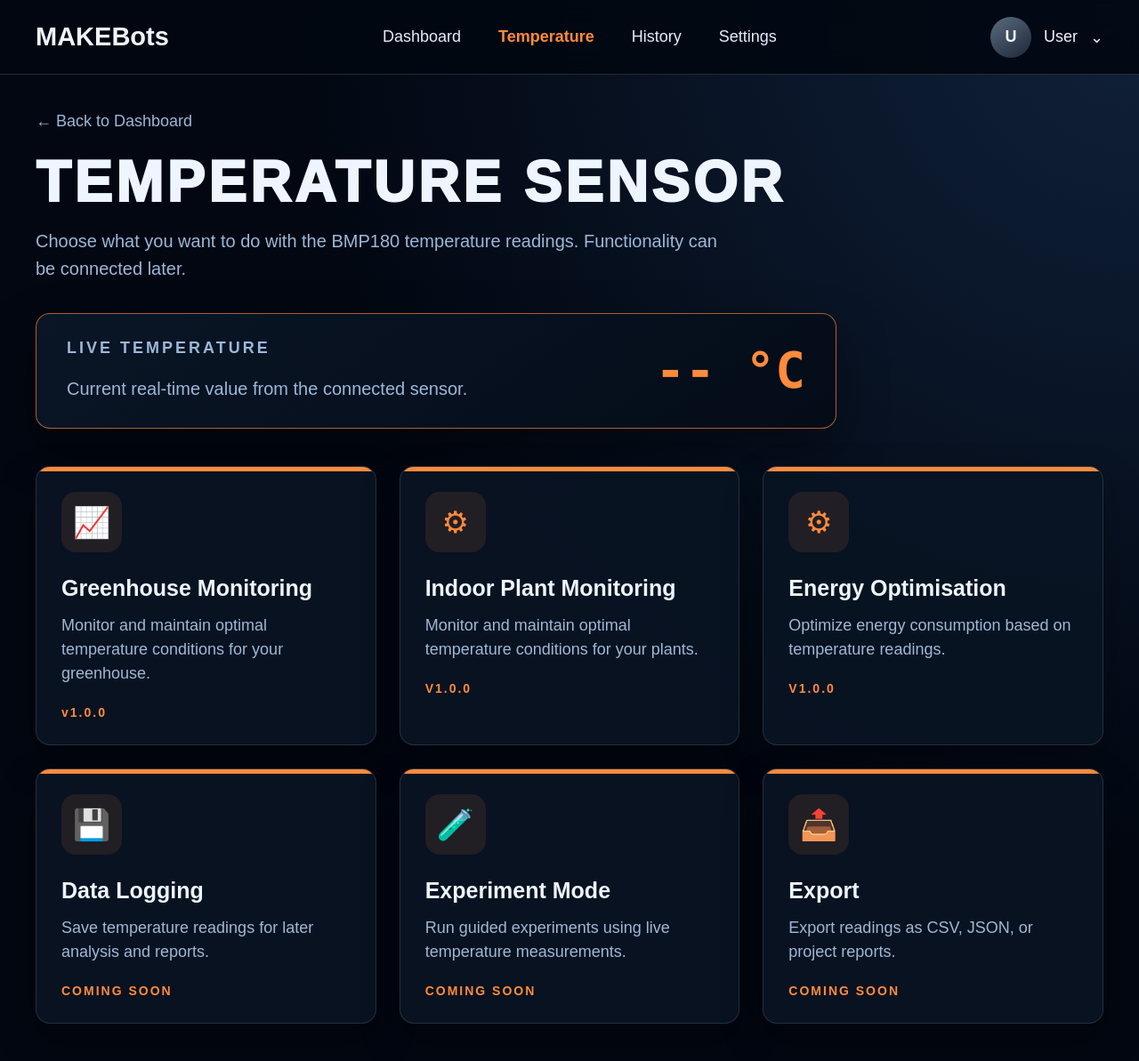
After one commit to AnaniaT/MYOSA, a Flask app: page /temperature in a window 1280 px wide. The commit adds this page. Shown: the whole page at 89% size. Run offline with Flask 3, Linux system fonts and the light colour scheme; data that the repository does not hold is empty.

Commit message:
added basic functionality on temp sensor

```diff
--- a/app.py
+++ b/app.py
@@ -8,6 +8,7 @@ import threading
 import time
 from dotenv import load_dotenv
 import google.generativeai as genai
+
 
 load_dotenv()
 
@@ -31,9 +32,9 @@ ACCEL_XOUT_H = 0x3B
 GYRO_XOUT_H = 0x43
 
 latest_data = {
-    "temperature": 21,
-    "pressure_hpa": 1003.35,
-    "pressure_pa": 1000335,
+    "temperature": None,
+    "pressure_hpa": None,
+    "pressure_pa": None,
     "humidity": None,
     "acceleration": None,
     "last_updated": None
@@ -287,13 +288,17 @@ def update_heatmap():
 
     return "Success"
 
-@app.route("/temperature/fever-test")
-def fever_test_page():
-    return render_template("fever_test.html")
+@app.route("/temperature/greenhouse-monitoring")
+def greenhouse_monitoring_page():
+    return render_template("greenhouse_monitoring.html")
 
-@app.route("/temperature/plant-monitoring")
-def plant_monitoring_page():
-    return render_template("plant_monitoring.html")
+@app.route("/temperature/indoor-plant-monitoring")
+def indoor_plant_monitoring_page():
+    return render_template("indoor_plant_monitoring.html")
+
+@app.route("/temperature/energy-optimization")
+def energy_optimization_page():
+    return render_template("energy_optimization.html")
 
 
 @app.route("/api/status")
@@ -363,24 +368,30 @@ def api_threshold():
 
     return jsonify(response)
 
-@app.route("/analyze-fever", methods=["POST"])
-def analyze_fever():
-    from flask import request
+@app.route("/analyze-greenhouse", methods=["POST"])
+def analyze_greenhouse():
+    data = request.get_json()
+    temperature = data.get("temperature")
 
-    data = request.get_json()
-    avg_temp = data.get("average_temperature")
-
-    if avg_temp is None:
-        return jsonify({"error": "No average temperature received"}), 400
+    if temperature is None:
+        return jsonify({"error": "No temperature received"}), 400
 
     try:
         response = model.generate_content(
             f"""
-            Average measured temperature: {avg_temp} °C.
+            You are an AI greenhouse assistant.
 
-            Decide whether this may indicate fever.
-            Do not give a medical diagnosis.
-            Keep it short and clear.
+            Current greenhouse temperature: {temperature} °C.
+
+            Explain whether the greenhouse is:
+            - too cold
+            - optimal
+            - warm
+            - too hot
+
+            Suggest one practical greenhouse action.
+
+            Keep the response under 4 sentences.
             """
         )
 
@@ -388,7 +399,74 @@ def analyze_fever():
 
     except Exception as e:
         return jsonify({
-            "error": "Gemini analysis failed.",
+            "error": "Greenhouse AI analysis failed.",
+            "details": str(e)
+        }), 500
+
+@app.route("/analyze-indoor-plants", methods=["POST"])
+def analyze_indoor_plants():
+    data = request.get_json()
+    temperature = data.get("temperature")
+
+    if temperature is None:
+        return jsonify({"error": "No temperature received"}), 400
+
+    try:
+        response = model.generate_content(
+            f"""
+            You are an AI indoor plant assistant.
+
+            Current indoor temperature: {temperature} °C.
+
+            Explain whether this temperature is suitable
+            for common indoor houseplants.
+
+            Suggest one plant-care recommendation.
+
+            Keep the response under 4 sentences.
+            """
+        )
+
+        return jsonify({"analysis": response.text})
+
+    except Exception as e:
+        return jsonify({
+            "error": "Indoor plant AI analysis failed.",
+            "details": str(e)
+        }), 500
+
+@app.route("/analyze-energy", methods=["POST"])
+def analyze_energy():
+    data = request.get_json()
+    temperature = data.get("temperature")
+
+    if temperature is None:
+        return jsonify({"error": "No temperature received"}), 400
+
+    try:
+        response = model.generate_content(
+            f"""
+            You are an AI home energy optimization assistant.
+
+            Current room temperature: {temperature} °C.
+
+            Recommend:
+            - cooling
+            - ventilation
+            - heating
+            - no action
+
+            Focus on energy efficiency and comfort.
+
+            Keep the response under 4 sentences.
+            """
+        )
+
+        return jsonify({"analysis": response.text})
+
+    except Exception as e:
+        return jsonify({
+            "error": "Energy optimization AI failed.",
             "details": str(e)
         }), 500
 
--- a/templates/index.html
+++ b/templates/index.html
@@ -360,7 +360,7 @@
         <div class="icon">⌁</div>
         <div class="sensor-title">PRESSURE</div>
         <div class="sensor-code">BMP-180</div>
-        <div class="value"><span id="pressure">--</span><br>hPa</div>
+        <div class="value"><span id="pressure">--</span> hPa</div>
 
         <div class="specs">
           <div class="spec">
--- /dev/null
+++ b/templates/temperature.html
@@ -0,0 +1,324 @@
+
+<!DOCTYPE html>
+<html>
+<head>
+  <title>MAKEBots Temperature Sensor</title>
+
+  <style>
+    * {
+      box-sizing: border-box;
+    }
+
+    body {
+      margin: 0;
+      font-family: Arial, sans-serif;
+      background: radial-gradient(circle at top right, #10213a, #020711 55%);
+      color: #eef5ff;
+    }
+
+    header {
+      height: 84px;
+      display: flex;
+      align-items: center;
+      justify-content: space-between;
+      padding: 0 40px;
+      border-bottom: 1px solid rgba(255,255,255,0.14);
+      background: rgba(2, 7, 17, 0.88);
+      backdrop-filter: blur(14px);
+    }
+
+    .brand {
+      font-size: 29px;
+      font-weight: 800;
+    }
+
+    nav {
+      display: flex;
+      gap: 42px;
+      color: #e5edff;
+      font-size: 18px;
+    }
+
+    nav span {
+      cursor: pointer;
+    }
+
+    nav .active {
+      color: #ff8b3d;
+      font-weight: 800;
+    }
+
+    .profile {
+      display: flex;
+      align-items: center;
+      gap: 14px;
+      font-size: 18px;
+    }
+
+    .avatar {
+      width: 46px;
+      height: 46px;
+      border-radius: 50%;
+      background: linear-gradient(145deg, #5b6b80, #1d2838);
+      display: flex;
+      align-items: center;
+      justify-content: center;
+      font-weight: 800;
+    }
+
+    main {
+      padding: 42px 40px;
+    }
+
+    .back {
+      color: #9bb8d9;
+      text-decoration: none;
+      font-size: 18px;
+      display: inline-block;
+      margin-bottom: 28px;
+    }
+
+    h1 {
+      margin: 0;
+      font-size: clamp(44px, 5vw, 72px);
+      letter-spacing: 4px;
+      font-weight: 950;
+      line-height: 0.95;
+    }
+
+    .subtitle {
+      color: #9bb8d9;
+      font-size: 20px;
+      line-height: 1.55;
+      max-width: 780px;
+      margin-top: 20px;
+    }
+
+    .live-panel {
+      margin-top: 34px;
+      padding: 28px 34px;
+      border-radius: 16px;
+      background: linear-gradient(145deg, rgba(10, 22, 39, 0.98), rgba(4, 12, 24, 0.98));
+      border: 1px solid rgba(255, 139, 61, 0.65);
+      box-shadow: 0 24px 55px rgba(0,0,0,0.38);
+      display: flex;
+      justify-content: space-between;
+      align-items: center;
+      max-width: 900px;
+    }
+
+    .live-label {
+      color: #9bb8d9;
+      font-size: 18px;
+      letter-spacing: 3px;
+      font-weight: 800;
+    }
+
+    .live-value {
+      color: #ff8b3d;
+      font-size: 56px;
+      font-family: Consolas, monospace;
+      font-weight: 900;
+    }
+
+    .options {
+      display: grid;
+      grid-template-columns: repeat(3, minmax(240px, 1fr));
+      gap: 26px;
+      margin-top: 42px;
+    }
+
+    .option-card {
+      min-height: 260px;
+      padding: 28px;
+      border-radius: 16px;
+      background: rgba(9, 20, 36, 0.9);
+      border: 1px solid rgba(255,255,255,0.12);
+      box-shadow: 0 20px 45px rgba(0,0,0,0.32);
+      cursor: pointer;
+      transition: transform 0.2s ease, border-color 0.2s ease;
+      position: relative;
+      overflow: hidden;
+    }
+
+    .option-card::before {
+      content: "";
+      position: absolute;
+      left: 0;
+      top: 0;
+      width: 100%;
+      height: 5px;
+      background: #ff8b3d;
+    }
+
+    .option-card:hover {
+      transform: translateY(-8px);
+      border-color: rgba(255, 139, 61, 0.8);
+    }
+
+    .option-icon {
+      width: 68px;
+      height: 68px;
+      border-radius: 16px;
+      background: rgba(255, 139, 61, 0.1);
+      color: #ff8b3d;
+      display: flex;
+      align-items: center;
+      justify-content: center;
+      font-size: 34px;
+      margin-bottom: 26px;
+    }
+
+    .option-title {
+      font-size: 25px;
+      font-weight: 900;
+      margin-bottom: 14px;
+    }
+
+    .option-desc {
+      color: #9fb8d6;
+      line-height: 1.5;
+      font-size: 18px;
+    }
+
+    .coming-soon {
+      margin-top: 22px;
+      color: #ff8b3d;
+      font-weight: 800;
+      letter-spacing: 2px;
+      font-size: 14px;
+    }
+
+    @media (max-width: 900px) {
+      nav {
+        display: none;
+      }
+
+      .options {
+        grid-template-columns: 1fr;
+      }
+
+      .live-panel {
+        flex-direction: column;
+        align-items: flex-start;
+        gap: 14px;
+      }
+    }
+  </style>
+</head>
+
+<body>
+  <header>
+    <div class="brand">MAKEBots</div>
+
+    <nav>
+      <span onclick="window.location.href='/'">Dashboard</span>
+      <span class="active">Temperature</span>
+      <span>History</span>
+      <span>Settings</span>
+    </nav>
+
+    <div class="profile">
+      <div class="avatar">U</div>
+      <span>User</span>
+      <span>⌄</span>
+    </div>
+  </header>
+
+  <main>
+    <a class="back" href="/">← Back to Dashboard</a>
+
+    <h1>TEMPERATURE SENSOR</h1>
+
+    <div class="subtitle">
+      Choose what you want to do with the BMP180 temperature readings.
+      Functionality can be connected later.
+    </div>
+
+    <div class="live-panel">
+      <div>
+        <div class="live-label">LIVE TEMPERATURE</div>
+        <div class="subtitle">Current real-time value from the connected sensor.</div>
+      </div>
+
+      <div class="live-value">
+        <span id="temperature">--</span> °C
+      </div>
+    </div>
+
+    <section class="options">
+      <div class="option-card" onclick="window.location.href='/temperature/greenhouse-monitoring'">
+  <div class="option-icon">📈</div>
+  <div class="option-title">Greenhouse Monitoring</div>
+  <div class="option-desc">
+    Monitor and maintain optimal temperature conditions for your greenhouse.
+  </div>
+  <div class="coming-soon">v1.0.0</div>
+</div>
+
+      <div class="option-card" onclick="window.location.href='/temperature/indoor-plant-monitoring'">
+        <div class="option-icon">⚙</div>
+        <div class="option-title">Indoor Plant Monitoring</div>
+        <div class="option-desc">
+            Monitor and maintain optimal temperature conditions for your plants.
+        </div>
+        <div class="coming-soon">V1.0.0</div>
+      </div>
+
+      <div class="option-card" onclick="window.location.href='/temperature/energy-optimisation'">
+        <div class="option-icon">⚙</div>
+        <div class="option-title">Energy Optimisation</div>
+        <div class="option-desc">
+            Optimize energy consumption based on temperature readings.
+        </div>
+        <div class="coming-soon">V1.0.0</div>
+      </div>
+
+      <div class="option-card">
+        <div class="option-icon">💾</div>
+        <div class="option-title">Data Logging</div>
+        <div class="option-desc">
+          Save temperature readings for later analysis and reports.
+        </div>
+        <div class="coming-soon">COMING SOON</div>
+      </div>
+
+      <div class="option-card">
+        <div class="option-icon">🧪</div>
+        <div class="option-title">Experiment Mode</div>
+        <div class="option-desc">
+          Run guided experiments using live temperature measurements.
+        </div>
+        <div class="coming-soon">COMING SOON</div>
+      </div>
+
+      <div class="option-card">
+        <div class="option-icon">📤</div>
+        <div class="option-title">Export</div>
+        <div class="option-desc">
+          Export readings as CSV, JSON, or project reports.
+        </div>
+        <div class="coming-soon">COMING SOON</div>
+      </div>
+    </section>
+  </main>
+
+  <script>
+    function formatValue(value, digits = 2) {
+      if (value === null || value === undefined) return "--";
+      return Number(value).toFixed(digits);
+    }
+
+    async function updateData() {
+      const response = await fetch("/data");
+      const data = await response.json();
+
+      document.getElementById("temperature").textContent =
+        formatValue(data.temperature, 2);
+    }
+
+    setInterval(updateData, 1000);
+    updateData();
+  </script>
+</body>
+</html>
```
Also changed, not shown: templates/energy_optimization.html (added, +87 -0 lines), templates/greenhouse_monitoring.html (added, +87 -0 lines), templates/indoor_plant_monitoring.html (added, +87 -0 lines).
